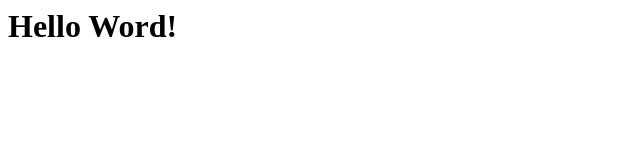
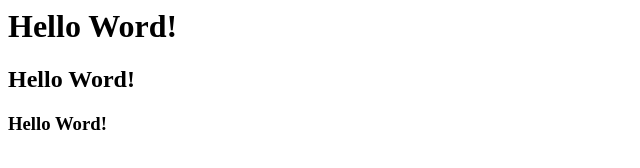
Before and after one commit to Changkid2536/Project, a plain HTML site: page index.html in a window 1280 px wide. Shown: the whole page, without its empty margins (0-640 px from the left). Drawn offline with Linux system fonts and the light colour scheme.

Commit message:
commit 2 html

```diff
--- a/index.html
+++ b/index.html
@@ -4,5 +4,8 @@
 </head>
 <body>
 <h1> Hello Word! </h1>
+<h2> Hello Word! </h2>
+<h3> Hello Word! </h3>
+
 </body>
 </html>
```
